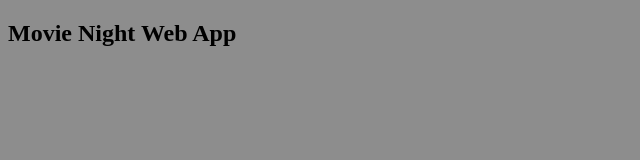
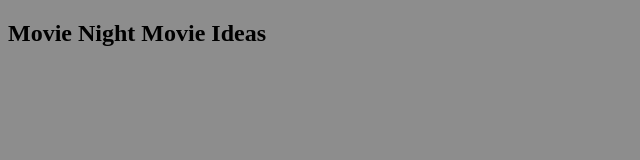
Before and after one commit to Mark-R-5388/movie-app, a website: page index.html in a window 1280 px wide. Shown: the full height of the page, 0-640 px from the left. Drawn offline with Linux system fonts and the light colour scheme.

Commit message:
Changed Title

```diff
--- a/index.html
+++ b/index.html
@@ -10,7 +10,7 @@
 	<body>
 		<header>
 			<!-- <img class="header-logo" src="" /> -->
-			<h2>Movie Night Web App</h2>
+			<h2>Movie Night Movie Ideas</h2>
 		</header>
 		<section class="top_ten_movies_section"></section>
 		<section class="top_action_movies_section"></section>
```
